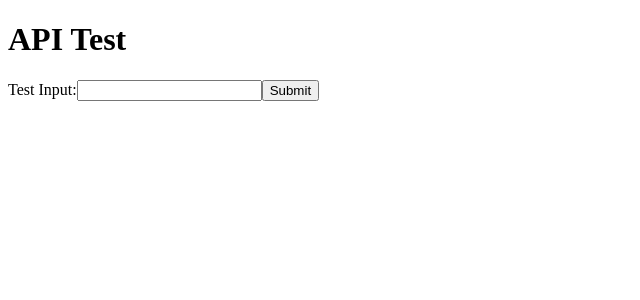
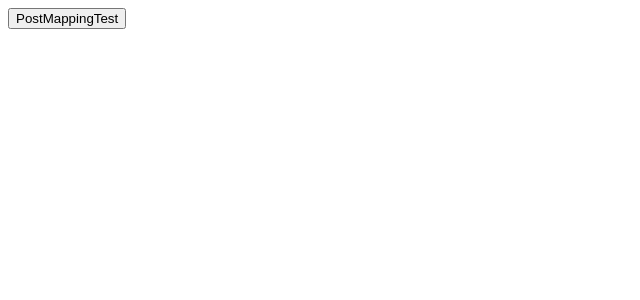
Before and after one commit to public-final-Project-PROJECT/DingDong-React, a React (Create React App) app: page / in a window 1280 px wide. Before the commit this address led to /test. Shown: the top 300 px of the page, without its empty margins (0-640 px from the left). Built offline with nearby package versions, Linux system fonts and the light colour scheme.

Commit message:
env가 제대로 작동하지 않는 건에 관하여
.

```diff
--- a/src/App.js
+++ b/src/App.js
@@ -1,13 +1,14 @@
-import { BrowserRouter, Route, Routes, Navigate } from "react-router-dom";
-import FetchTest from "./FetchTest";
+import { BrowserRouter, Route, Routes } from "react-router-dom";
+import TestMain from "./test/TestMain";
+import PostMappingTest from "./test/PostMappingTest";
 
 function App()
 {
     return (
         <BrowserRouter>
             <Routes>
-                <Route path="/" element={<Navigate to="/test" />} />
-                <Route path="test" element={<FetchTest />} />
+                <Route path="/" element={<TestMain />} />
+                <Route path="/postmappingtest" element={<PostMappingTest />} />
             </Routes>
         </BrowserRouter>
     );
--- /dev/null
+++ b/src/test/TestMain.js
@@ -0,0 +1,17 @@
+import { useNavigate } from "react-router-dom";
+
+const TestMain = () =>
+{
+    const navigate = useNavigate();
+
+    const nav = () =>
+    {
+        navigate("/postmappingtest");
+    }
+
+    return (
+        <button onClick={nav}>PostMappingTest</button>
+    )
+}
+
+export default TestMain;
--- a/src/utils/api.js
+++ b/src/utils/api.js
@@ -1,4 +1,4 @@
-export const BASE_URL = process.env.REACT_APP_SERVER_URL;
+export const BASE_URL = "http://localhost:8080";
 
 export const fetchFromAPI = async (endpoint, options = {}) =>
 {
```
Also changed, not shown: src/setupProxy.js (deleted, +0 -14 lines), src/test/PostMappingTest.js (renamed from src/FetchTest.js, +4 -4 lines), 2 other files (tests, documents, lock files or other folders).
